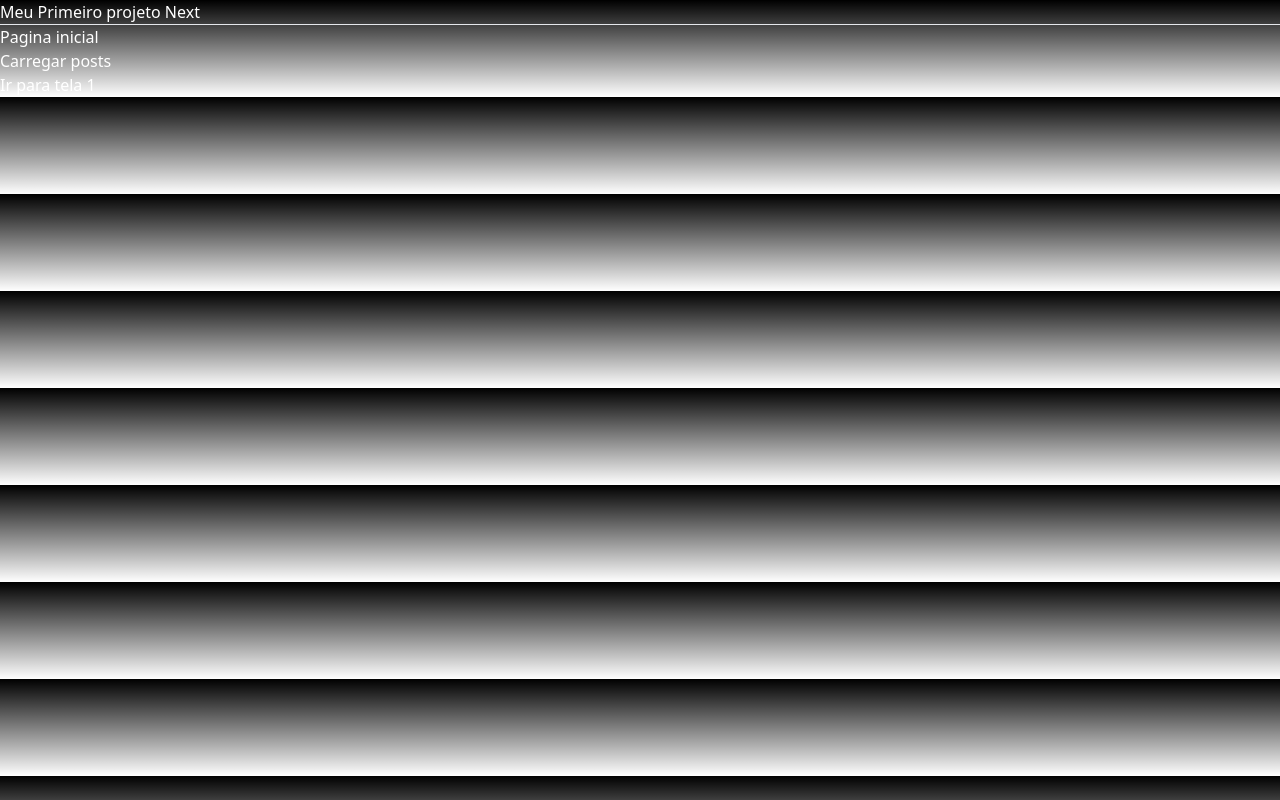
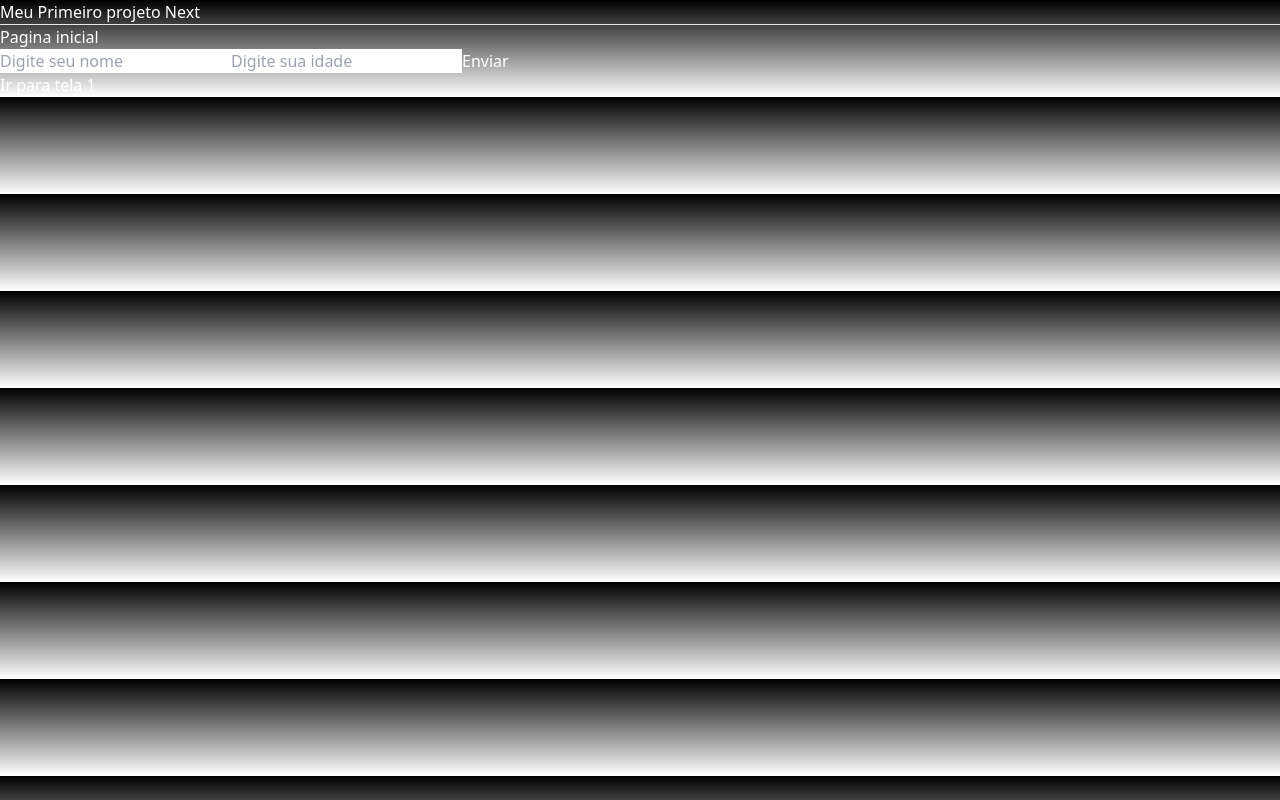
Before and after one commit to jooluisrm/nextjs15, a Next.js app: page / in a window 1280 px wide. Built offline with nearby package versions, Linux system fonts and the light colour scheme.

Commit message:
ServerActions em formulários

```diff
--- /dev/null
+++ b/src/actions/receberDados.ts
@@ -0,0 +1,10 @@
+"use server"
+
+
+export async function receberDados(formData: FormData) {
+    const name = formData.get('name');
+    const age = formData.get('age');
+
+    console.log("name: ", name);
+    console.log("age: ", age);
+}
--- a/src/app/page.tsx
+++ b/src/app/page.tsx
@@ -1,3 +1,4 @@
+import { receberDados } from "@/actions/receberDados";
 import { Posts } from "@/components/posts";
 import { PostsClient } from "@/components/posts-client";
 import { Metadata } from "next";
@@ -5,11 +6,16 @@ import Link from "next/link";
 
 
 const Page = () => {
+
     return (
         <div>
             <h1>Pagina inicial</h1>
 
-            <PostsClient />
+            <form action={receberDados} className="text-black">
+                <input type="text" name="name" placeholder="Digite seu nome"/>
+                <input type="number" name="age" placeholder="Digite sua idade"/>
+                <input className="text-white" type="submit" value={"Enviar"}/>
+            </form>
 
             <Link href={"/tela1"}>Ir para tela 1</Link>
         </div>
```
